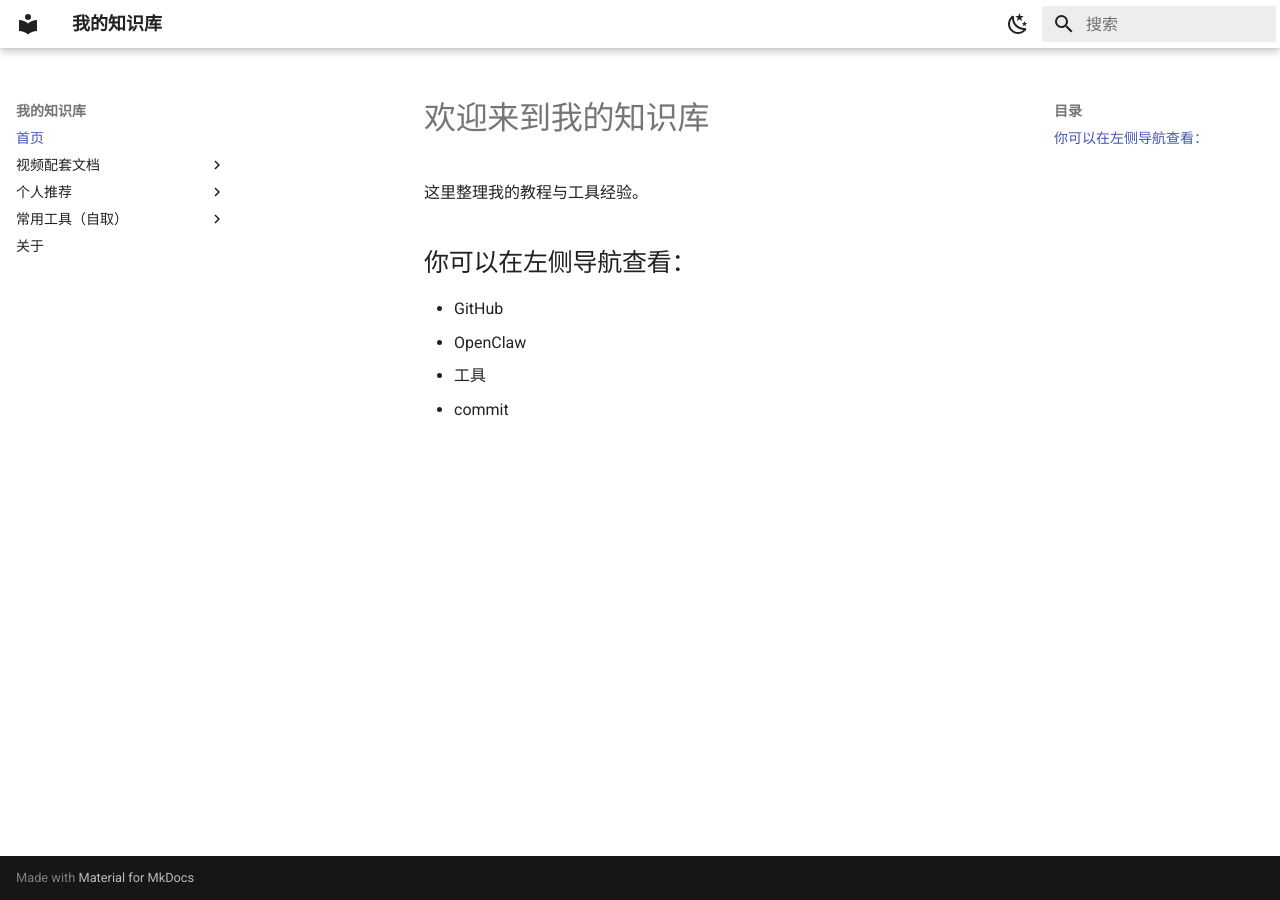
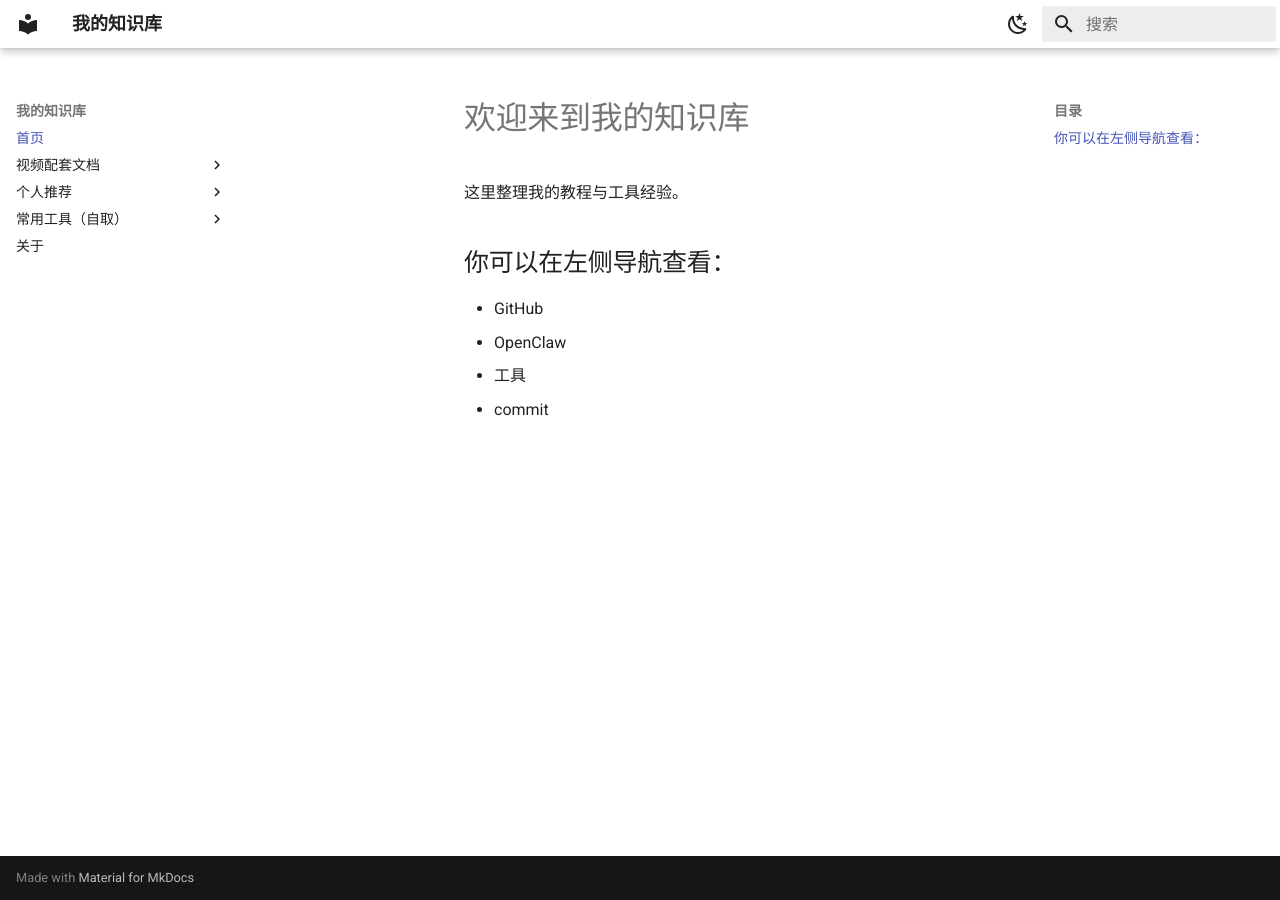
Before and after one commit to tgl2775284503-hash/zhishiku, an MkDocs documentation site: the page built from docs/index.md, in a window 1280 px wide. Built offline with MkDocs 1.6.1 and Material for MkDocs 9.7.7, drawn with Linux system fonts in a browser that asks for light colours.

Commit message:
标题04

```diff
--- a/docs/stylesheets/extra.css
+++ b/docs/stylesheets/extra.css
@@ -1,16 +1,12 @@
-/* 1. 扩大整个网页的最大宽度，为两边腾出场地 */
+/* 1. 扩大整个页面的最大宽度 */
 .md-grid {
   max-width: 1600px !important;
 }
 
-/* 2. 优雅地加宽左侧导航栏（仅电脑端） */
+/* 2. 强制加宽左侧导航栏（仅桌面端生效，保护手机端体验） */
 @media screen and (min-width: 76.25em) {
   .md-sidebar--primary {
-    /* 18rem 到 20rem 是比较合适的阅读比例。22rem 可能会让左边显得过于笨重，你可以自己微调这个数值 */
-    width: 20rem !important;
+    width: 22rem !important;
+    flex: 0 0 22rem !important; /* 关键加这一句：强制弹性盒子分配 22rem 的固定空间，不可压缩 */
   }
-
-  /* * 注：只要 container 加宽了，你的长标题自然就有足够空间在一行展示了。
-   * 不需要额外去写 white-space，主题默认的空间足够时就不会换行。
-   */
 }
```
